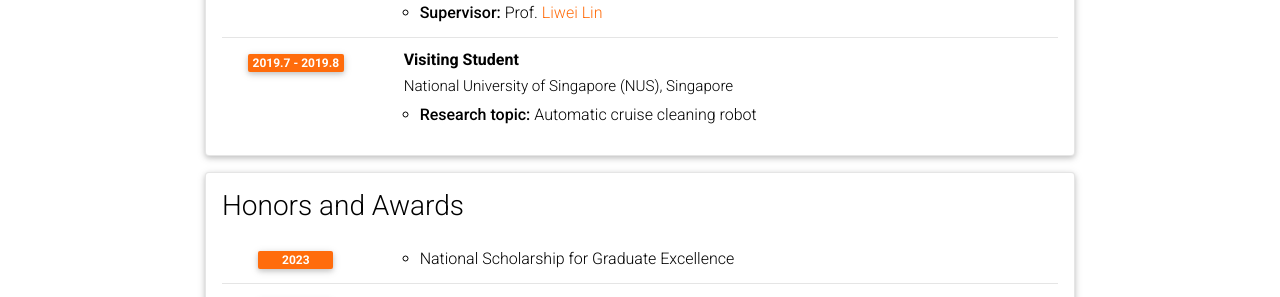
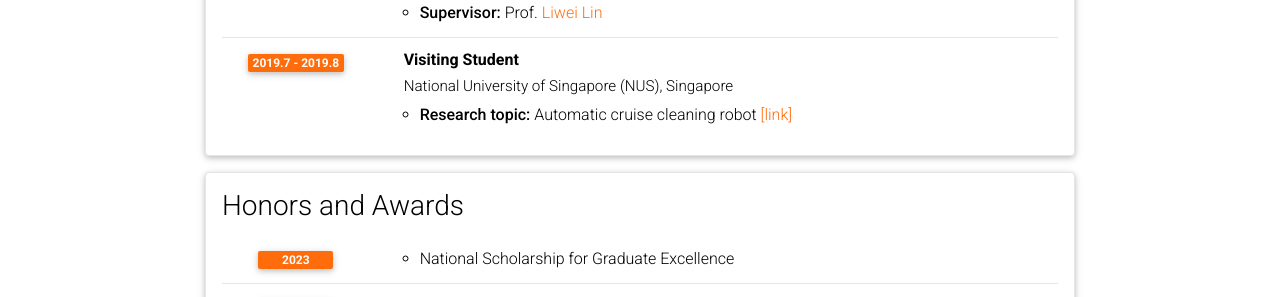
Before and after one commit to wzekai99/wzekai99.github.io, a Jekyll site: the page built from _pages/cv.md, in a window 1280 px wide and 900 px high, scrolled down 607 px. Shown: the part 155-452 px from the top of the window. Built offline with Jekyll 4.4.1, drawn with Linux system fonts in a browser that asks for light colours; comment, search, counter and statistics services are not loaded; a style sheet for code colours, icons or effects is not loaded.

Commit message:
update cv

```diff
--- a/_data/cv.yml
+++ b/_data/cv.yml
@@ -35,7 +35,7 @@
       institution: National University of Singapore (NUS), Singapore
       year: 2019.7 - 2019.8
       description:
-        - <strong>Research topic:</strong> Automatic cruise cleaning robot
+        - <strong>Research topic:</strong> Automatic cruise cleaning robot <a href="https://github.com/zekai99/WALL-E-Garbage-classification-robot">[link]</a>
 
 
 - title: Honors and Awards
```
Also changed, not shown: 1 other file.
